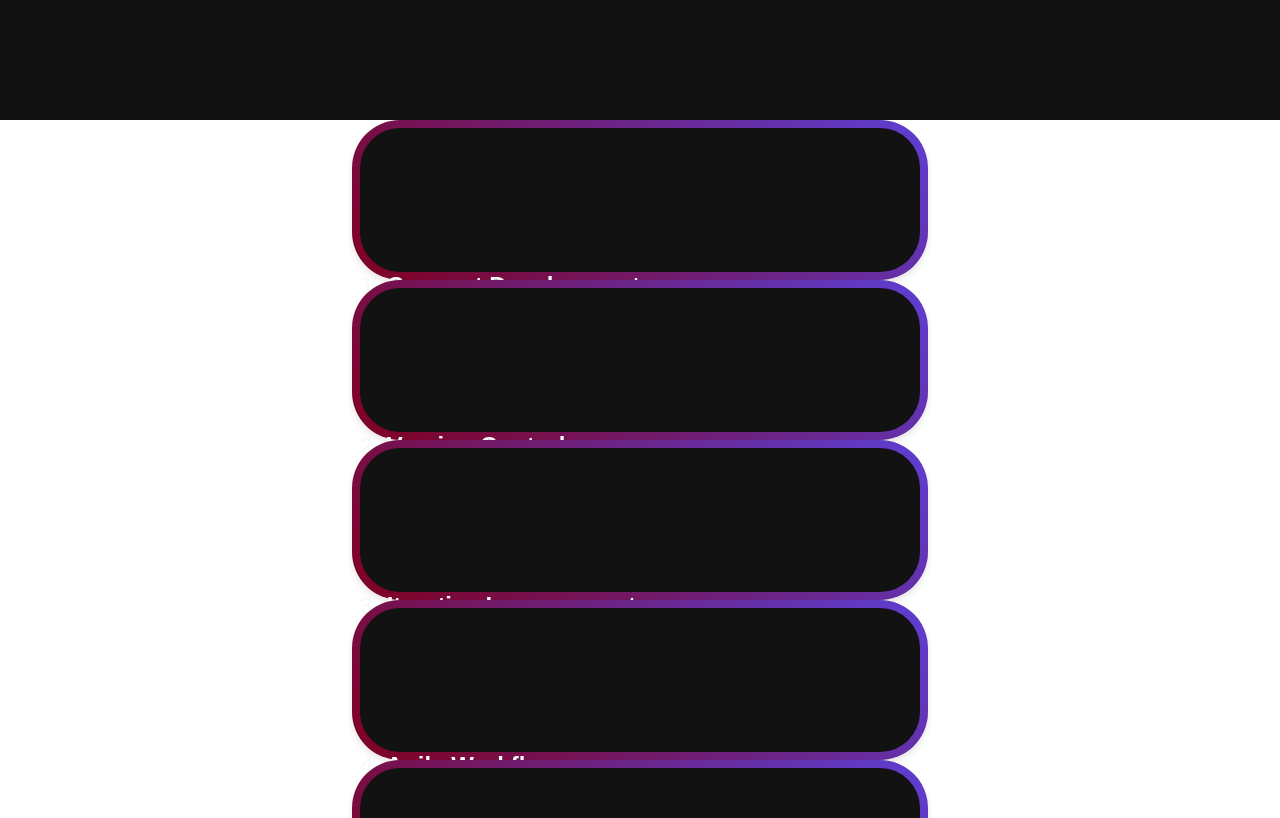
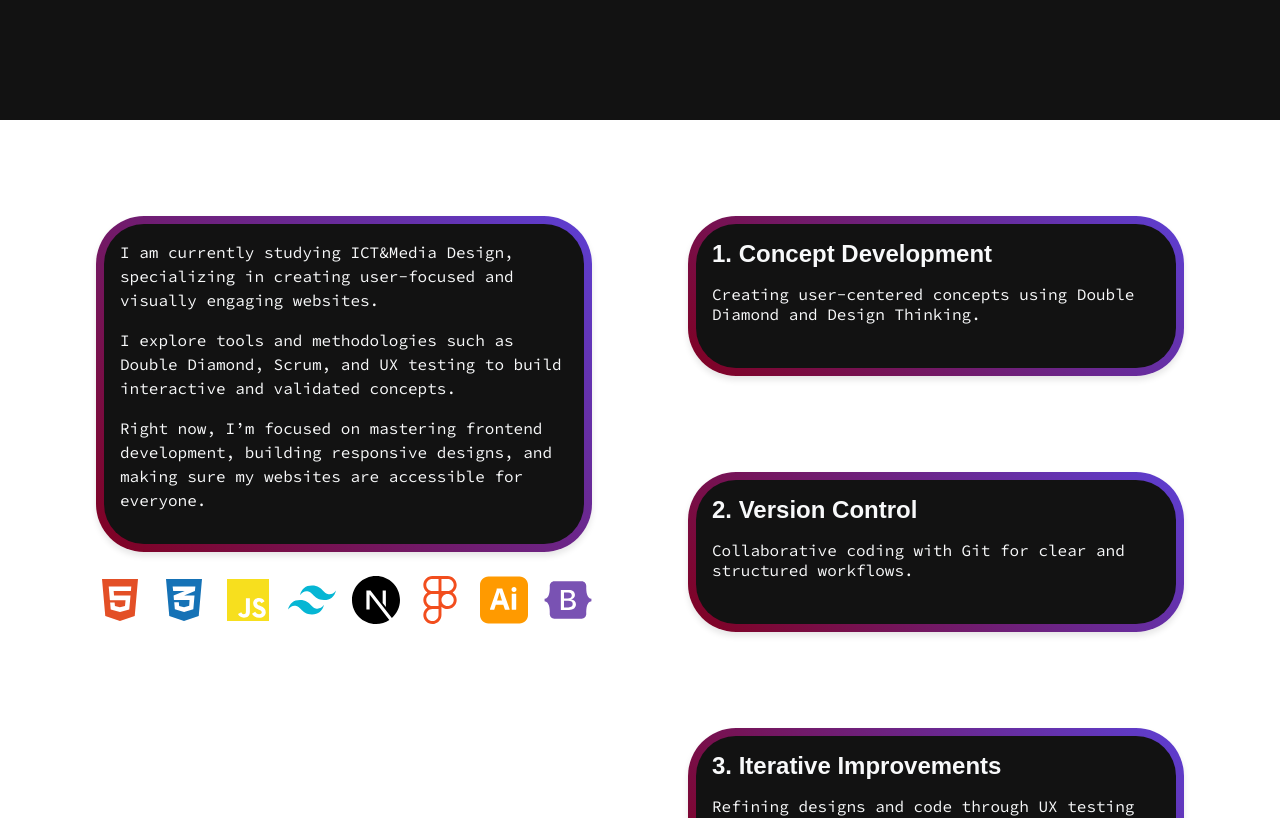
Before and after one commit to TNDKien/showcase-portfolio, a Next.js app: page / in a window 1280 px wide. Shown: the part 680-1498 px from the top of the page. Built offline with nearby package versions, Linux system fonts and the light colour scheme; a web font is replaced by a local one.

Commit message:
styling about section
finished styling the about section, now it only needs the right icons for my skills

```diff
--- a/src/components/About/About.module.scss
+++ b/src/components/About/About.module.scss
@@ -1,8 +1,70 @@
 @import "app/styles/variables";
 
-.main {
+.container {
+  display: flex;
+  justify-content: space-between;
+  padding: 96px;
+  gap: 96px;
   height: 300vh;
-  display: flex;
-  flex-direction: column;
-  align-items: center;
+
+  .cardText {
+    position: sticky;
+    top: 5vh;
+    flex: 1;
+    max-width: 576px;
+    height: fit-content;
+
+    .contentWrapper {
+      position: relative;
+      padding: 24px;
+      box-sizing: border-box;
+
+      // Gradient is on the contentWrapper
+      background: linear-gradient(45deg, $burgundy 0%, $iris 100%);
+      border-radius: 48px;
+      box-shadow: 0 4px 6px rgba(0, 0, 0, 0.1);
+      overflow: hidden;
+      z-index: 0; // Base layer
+
+      &::before {
+        content: "";
+        position: absolute;
+        top: 8px;
+        left: 8px;
+        right: 8px;
+        bottom: 8px;
+        background-color: $onyx;
+        border-radius: 40px;
+        z-index: 1; // Above gradient, below text
+      }
+
+      p {
+        position: relative;
+        z-index: 2; // Above ::before
+        font-size: 1rem;
+        line-height: 1.5;
+        color: $offWhite;
+        margin-bottom: 16px;
+      }
+    }
+
+    .skills {
+      margin-top: 24px;
+      display: flex;
+      flex-wrap: wrap;
+      gap: 16px;
+
+      img {
+        width: 48px;
+        height: 48px;
+      }
+    }
+  }
+
+  .cards {
+    flex: 1;
+    display: flex;
+    flex-direction: column;
+    gap: 96px;
+  }
 }
--- a/src/components/About/About.tsx
+++ b/src/components/About/About.tsx
@@ -2,15 +2,63 @@
 
 import React from "react";
 import styles from "./About.module.scss";
+import {
+  FaHtml5,
+  FaCss3Alt,
+  FaJs,
+  FaBootstrap,
+  FaFigma,
+  //   FaAdobe,
+} from "react-icons/fa";
+import {
+  SiTailwindcss,
+  SiNextdotjs,
+  SiAdobeillustrator,
+  //   SiPhotoshop,
+} from "react-icons/si";
 import { cards } from "../../app/data/cards";
 import Card from "./Card";
 
 const About = () => {
   return (
-    <main className={styles.main}>
-      {cards.map((card, index) => (
-        <Card key={index} {...card} index={index} />
-      ))}
+    <main className={styles.container}>
+      {/* Left Section */}
+      <section className={styles.cardText}>
+        <div className={styles.contentWrapper}>
+          <p>
+            I am currently studying ICT&Media Design, specializing in creating
+            user-focused and visually engaging websites.
+          </p>
+          <p>
+            I explore tools and methodologies such as Double Diamond, Scrum, and
+            UX testing to build interactive and validated concepts.
+          </p>
+          <p>
+            Right now, I’m focused on mastering frontend development, building
+            responsive designs, and making sure my websites are accessible for
+            everyone.
+          </p>
+        </div>
+        {/* Skills section */}
+        <div className={styles.skills}>
+          <FaHtml5 size={48} color="#E34F26" title="HTML5" />
+          <FaCss3Alt size={48} color="#1572B6" title="CSS3" />
+          <FaJs size={48} color="#F7DF1E" title="JavaScript" />
+          <SiTailwindcss size={48} color="#06B6D4" title="Tailwind CSS" />
+          <SiNextdotjs size={48} color="#000000" title="Next.js" />
+          <FaFigma size={48} color="#F24E1E" title="Figma" />
+          {/* <SiPhotoshop size={48} color="#31A8FF" title="Photoshop" /> */}
+          <SiAdobeillustrator size={48} color="#FF9A00" title="Illustrator" />
+          <FaBootstrap size={48} color="#7952B3" title="Bootstrap" />
+        </div>
+      </section>
+
+      {/* Right Section */}
+      <section className={styles.cards}>
+        {cards.map((card, index) => (
+          <Card key={index} {...card} index={index} />
+        ))}
+      </section>
     </main>
   );
 };
--- a/src/components/About/Card.module.scss
+++ b/src/components/About/Card.module.scss
@@ -4,41 +4,43 @@
   position: sticky;
   top: 0;
   height: 160px;
-  width: 50%;
+  width: 100%;
   max-width: 576px;
 
-  background: linear-gradient(
-    45deg,
-    $burgundy 0%,
-    $iris 100%
-  ); // Gradient background
-  border-radius: 48px; // Rounded corners
+  background: linear-gradient(45deg, $burgundy 0%, $iris 100%);
+  border-radius: 48px;
 
-  padding: 8px; // Create space for the inner element
   box-shadow: 0 4px 6px rgba(0, 0, 0, 0.1);
+  overflow: hidden; // Prevent content overflow
 
-  /* Inner content with solid background */
-  &::before {
-    content: "";
-    display: block;
-    background-color: $onyx; // Inner solid background color
-    border-radius: 40px; // Smaller radius for inner content
-    width: 100%;
-    height: 100%;
-    padding: 16px; // Adjust spacing
+  // Content wrapper
+  .contentWrapper {
+    position: relative; // Keep content above pseudo-element
+    padding: 24px;
     box-sizing: border-box;
-  }
 
     h2 {
       font-size: 1.5rem;
       margin-bottom: 1rem;
       color: $offWhite;
-    position: relative;
     }
 
     p {
       font-size: 1rem;
       color: $offWhite;
-    position: relative;
     }
   }
+
+  &::before {
+    content: "";
+    position: absolute;
+    top: 8px;
+    left: 8px;
+    right: 8px;
+    bottom: 8px;
+    background-color: $onyx;
+    border-radius: 40px;
+
+    z-index: -1; // Send pseudo-element behind content
+  }
+}
--- a/src/components/About/Card.tsx
+++ b/src/components/About/Card.tsx
@@ -17,8 +17,10 @@ const Card = ({ title, text, index }: CardProps) => {
         top: `calc(5vh + ${index * 25}px)`,
       }}
     >
-      <h2>{title}</h2>
-      <p>{text}</p>
+      <div className={styles.contentWrapper}>
+        <h2>{title}</h2>
+        <p>{text}</p>
+      </div>
     </div>
   );
 };
```
Lines whose indentation alone changed are shown as unchanged.
